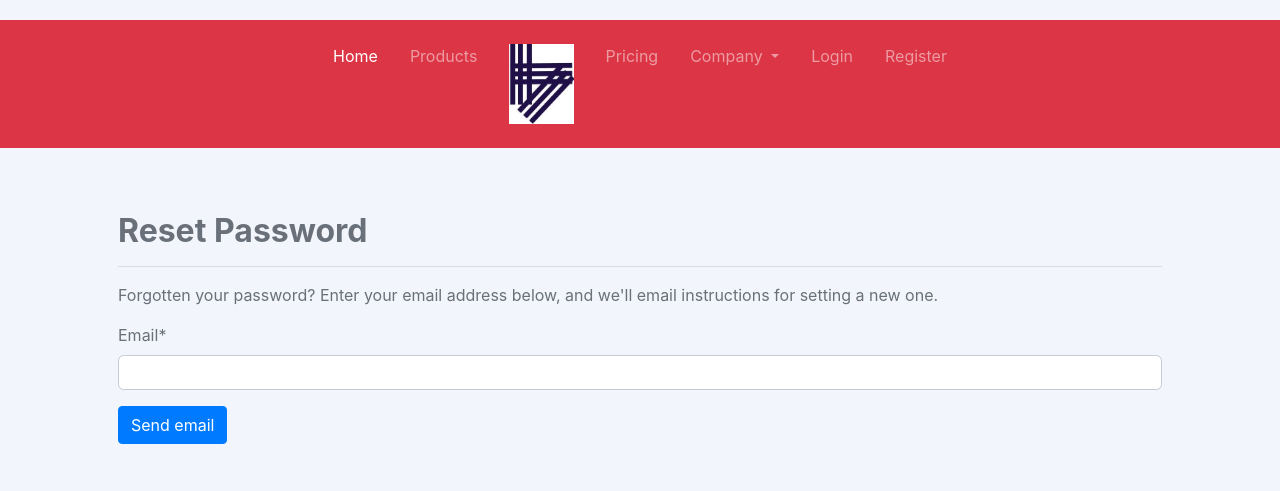
After one commit to zuri-training/Auth_wiki-Team-Parrot, a Django app: page /acct/password_reset in a window 1280 px wide. The commit adds this page. Shown: the top 491 px of the page. Run offline with Django 4.2, Linux system fonts and the light colour scheme; some libraries are stand-ins or nearby versions.

Commit message:
auth with reset password functonality

```diff
--- a/auth_wiki/account/templates/account/login.html
+++ b/auth_wiki/account/templates/account/login.html
@@ -12,6 +12,7 @@
     <button class="btn btn-primary" type="submit">Login</button>
   </form>
   <p class="text-center">Don't have an account? <a href="{% url 'account:register' %}">Create an account</a>.</p>
+  <p class="text-center">Forget your Password? <a href="{% url 'account:password_reset' %}">Reset it Here</a>.</p>
 </div>
 
 {% endblock %}
--- /dev/null
+++ b/auth_wiki/account/templates/account/password_reset.html
@@ -0,0 +1,20 @@
+{% extends 'library/base.html' %}
+
+
+{% block content %}
+
+	{% load crispy_forms_tags %}
+
+	<!--Reset Password-->
+	<div class="container p-5">
+  	 	<h2 class="font-weight-bold mt-3">Reset Password</h2>
+		<hr>
+		<p>Forgotten your password? Enter your email address below, and we'll email instructions for setting a new one.</p>
+        <form method="POST">
+            {% csrf_token %}
+            {{ password_reset_form|crispy }}
+            <button class="btn btn-primary" type="submit">Send email</button>
+        </form>
+  	</div>
+
+{% endblock %}
--- a/auth_wiki/account/urls.py
+++ b/auth_wiki/account/urls.py
@@ -22,6 +22,8 @@ urlpatterns = [
     path('profile/',views.profile, name='profile'),
 
      path('createprofile/',views.create_profile, name='createprofile'),
+      path("password_reset", views.password_reset_request, name="password_reset")
+
 
 
 
--- a/auth_wiki/account/views.py
+++ b/auth_wiki/account/views.py
@@ -6,6 +6,15 @@ from django.contrib.auth.decorators import login_required
 from .models import Profile
 from django.contrib.auth.models import User
 from django.contrib.auth.forms import AuthenticationForm
+from django.core.mail import send_mail, BadHeaderError
+from django.http import HttpResponse
+from django.contrib.auth.forms import PasswordResetForm
+from django.contrib.auth.models import User
+from django.template.loader import render_to_string
+from django.db.models.query_utils import Q
+from django.utils.http import urlsafe_base64_encode
+from django.contrib.auth.tokens import default_token_generator
+from django.utils.encoding import force_bytes
 
 
 # Create your views here.
@@ -71,9 +80,31 @@ def create_profile(request):
 
     return render(request,'account/createprofile.html')
 
-# def seller_profile(request,id):
-#     seller = User.objects.get(id=id)
-#     context={
-#         'seller':seller,
-#     }
-#     return render (request,'users/sellerprofile.html',context)
+
+def password_reset_request(request):
+	if request.method == "POST":
+		password_reset_form = PasswordResetForm(request.POST)
+		if password_reset_form.is_valid():
+			data = password_reset_form.cleaned_data['email']
+			associated_users = User.objects.filter(Q(email=data))
+			if associated_users.exists():
+				for user in associated_users:
+					subject = "Password Reset Requested"
+					email_template_name = "account/password_reset_email.txt"
+					c = {
+					"email":user.email,
+					'domain':'127.0.0.1:8000',
+					'site_name': 'Website',
+					"uid": urlsafe_base64_encode(force_bytes(user.pk)),
+					"user": user,
+					'token': default_token_generator.make_token(user),
+					'protocol': 'http',
+					}
+					email = render_to_string(email_template_name, c)
+					try:
+						send_mail(subject, email, 'admin@example.com' , [user.email], fail_silently=False)
+					except BadHeaderError:
+						return HttpResponse('Invalid header found.')
+					return redirect ("/password_reset/done/")
+	password_reset_form = PasswordResetForm()
+	return render(request=request, template_name="account/password_reset.html", context={"password_reset_form":password_reset_form})
--- a/auth_wiki/auth_wiki/urls.py
+++ b/auth_wiki/auth_wiki/urls.py
@@ -17,12 +17,22 @@ from django.contrib import admin
 from django.urls import path,include
 from django.conf import settings
 from django.conf.urls.static import static
+from django.contrib.auth import views as auth_views
 
 urlpatterns = [
     path('admin/', admin.site.urls),
     path('acct/', include('account.urls')),
     path('library/', include('library.urls')),
 
+    path('password_reset/done/', auth_views.PasswordResetDoneView.as_view(template_name='account/password_reset_done.html'), name='password_reset_done'),
+
+    path('reset/<uidb64>/<token>/', auth_views.PasswordResetConfirmView.as_view(template_name="account/password_reset_confirm.html"), name='password_reset_confirm'),
+
+    path('reset/done/', auth_views.PasswordResetCompleteView.as_view(template_name='account/password_reset_complete.html'), name='password_reset_complete'),
+
+    #path('accounts/', include('allauth.urls')),
+    #path('accounts/', include('django.contrib.auth.urls')),
+
 #       path('users/',include('users.urls')),
 ]
 
```
Also changed, not shown: auth_wiki/account/admin.py (+5 -2 lines), auth_wiki/account/templates/account/password_reset_complete.html (added, +13 -0 lines), auth_wiki/account/templates/account/password_reset_confirm.html (added, +19 -0 lines), auth_wiki/account/templates/account/password_reset_done.html (added, +13 -0 lines), auth_wiki/account/templates/account/password_reset_email.txt (added, +15 -0 lines), auth_wiki/account/templates/account/register.html (+16 -0 lines), auth_wiki/auth_wiki/settings.py (+32 -0 lines), requirements.txt (+18 -1 lines), auth_wiki/library/static/library/images/signinwithgoogle.jpg (added).
